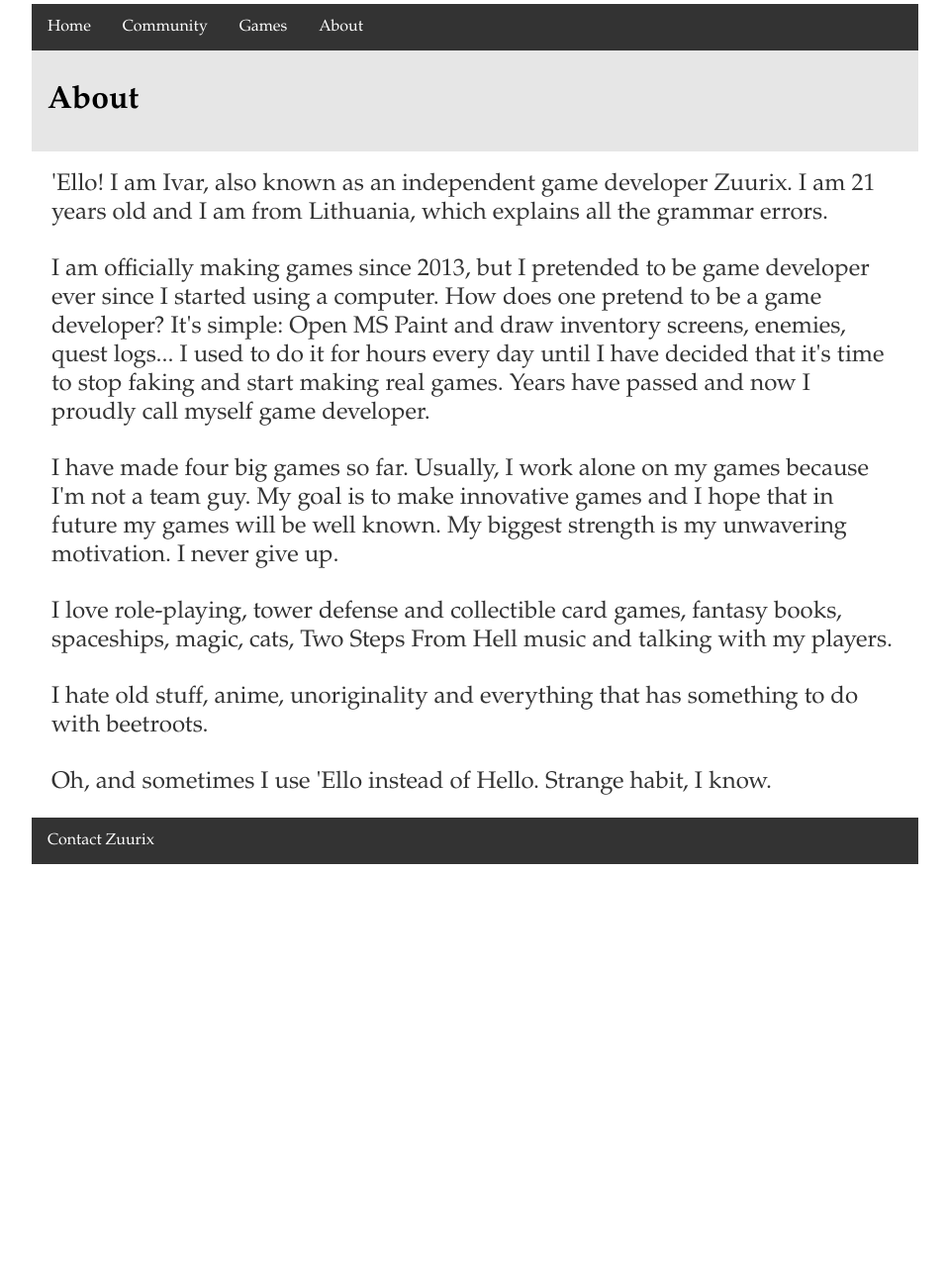
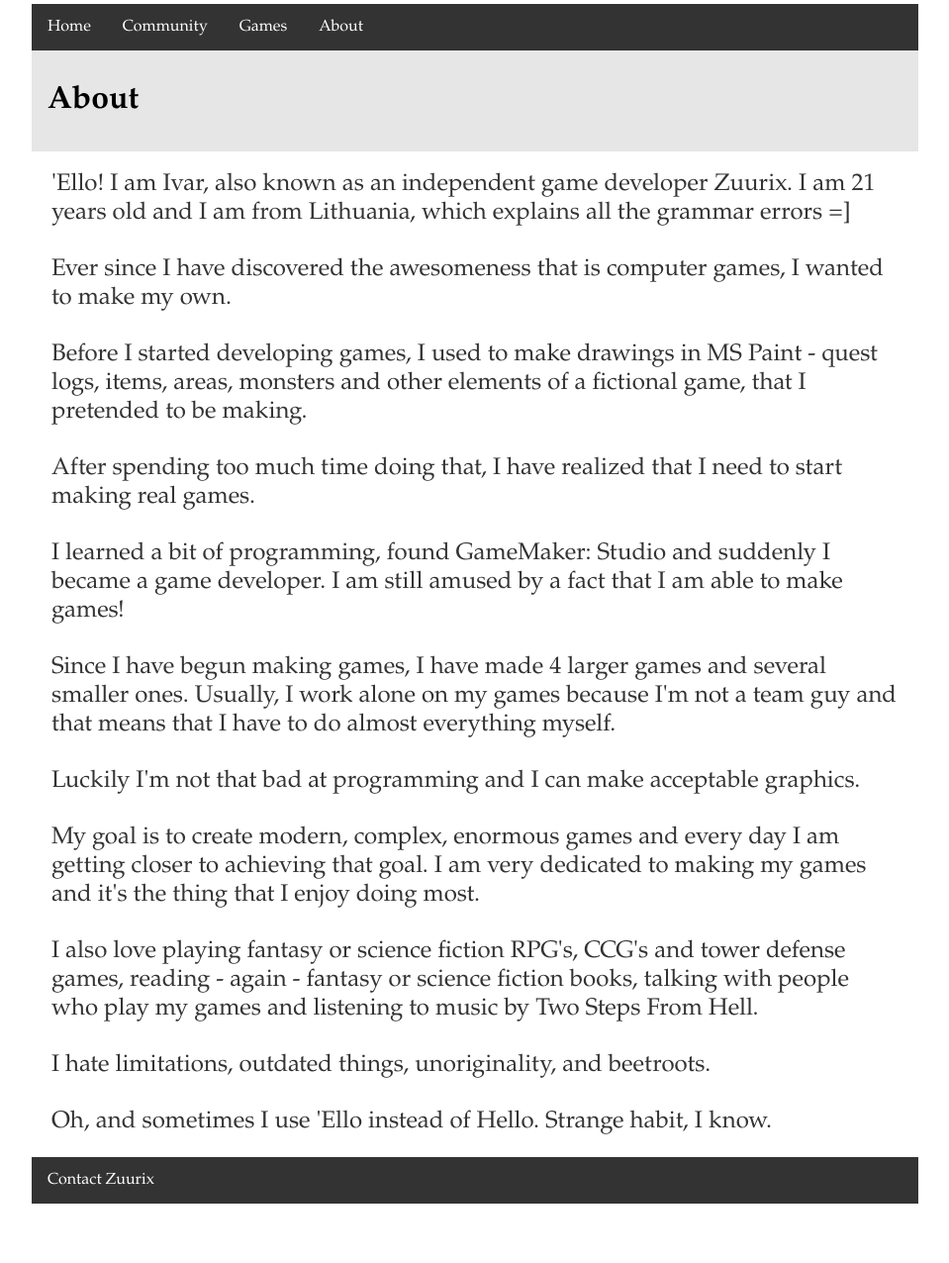
Before and after one commit to Phoebe3663/Zuurix.github.io, a Jekyll site: the page built from about/index.html, in a window 1280 px wide. Shown: the part 308-1584 px from the top of the page at 99% size, without its empty margins (160-1119 px from the left). Built offline with Jekyll 4.4.1, drawn with Linux system fonts in a browser that asks for light colours; before the commit the page ends 1241 px from its top, so only the background shows below that.

Commit message:
Updated "About" page

```diff
--- a/about/index.html
+++ b/about/index.html
@@ -3,12 +3,29 @@ layout: default
 title: Zuurix.com - About
 ---
 <div class="blurb">
-	<h1>About</h1>
 
-	<p>'Ello! I am Ivar, also known as an independent game developer Zuurix. I am 21 years old and I am from Lithuania, which explains all the grammar errors.</p>
-	<p>I am officially making games since 2013, but I pretended to be game developer ever since I started using a computer. How does one pretend to be a game developer? It's simple: Open MS Paint and draw inventory screens, enemies, quest logs... I used to do it for hours every day until I have decided that it's time to stop faking and start making real games. Years have passed and now I proudly call myself game developer.</p>
-	<p>I have made four big games so far. Usually, I work alone on my games because I'm not a team guy. My goal is to make innovative games and I hope that in future my games will be well known. My biggest strength is my unwavering motivation. I never give up.</p>
-	<p>I love role-playing, tower defense and collectible card games, fantasy books, spaceships, magic, cats, Two Steps From Hell music and talking with my players.</p>
-	<p>I hate old stuff, anime, unoriginality and everything that has something to do with beetroots.</p>
-	<p>Oh, and sometimes I use 'Ello instead of Hello. Strange habit, I know.</p>
+<h1>About</h1>
+
+<p>'Ello! I am Ivar, also known as an independent game developer Zuurix. I am 21 years old and I am from Lithuania, which explains all the grammar errors =]
+
+<p>Ever since I have discovered the awesomeness that is computer games, I wanted to make my own.
+
+<p>Before I started developing games, I used to make drawings in MS Paint - quest logs, items, areas, monsters and other elements of a fictional game, that I pretended to be making.
+
+<p>After spending too much time doing that, I have realized that I need to start making real games.
+
+<p>I learned a bit of programming, found GameMaker: Studio and suddenly I became a game developer. I am still amused by a fact that I am able to make games!
+
+<p>Since I have begun making games, I have made 4 larger games and several smaller ones. Usually, I work alone on my games because I'm not a team guy and that means that I have to do almost everything myself.
+
+<p>Luckily I'm not that bad at programming and I can make acceptable graphics.
+
+<p>My goal is to create modern, complex, enormous games and every day I am getting closer to achieving that goal. I am very dedicated to making my games and it's the thing that I enjoy doing most.
+
+<p>I also love playing fantasy or science fiction RPG's, CCG's and tower defense games, reading - again - fantasy or science fiction books, talking with people who play my games and listening to music by Two Steps From Hell.
+
+<p>I hate limitations, outdated things, unoriginality, and beetroots.
+
+<p>Oh, and sometimes I use 'Ello instead of Hello. Strange habit, I know.
+
 </div><!-- /.blurb -->
```
